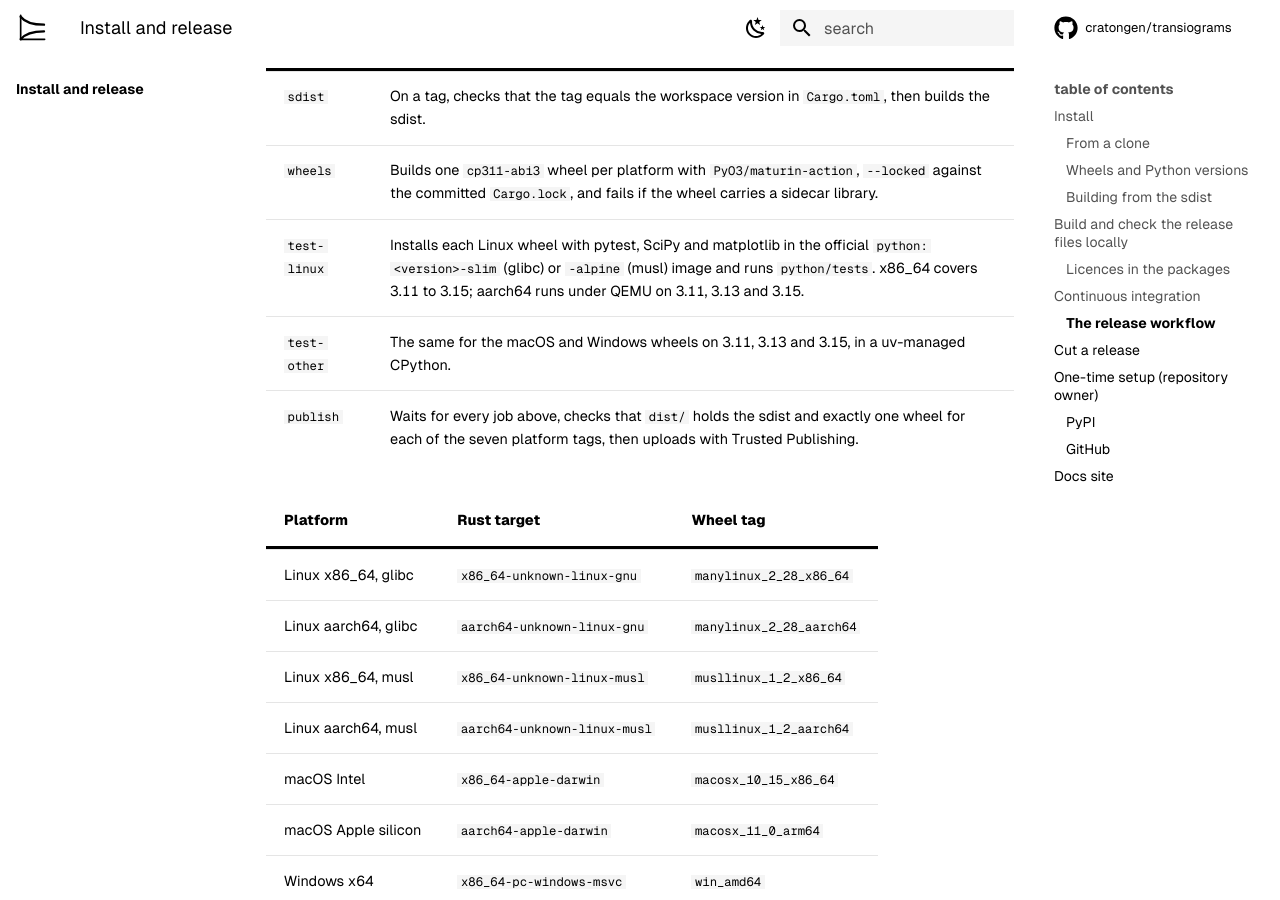
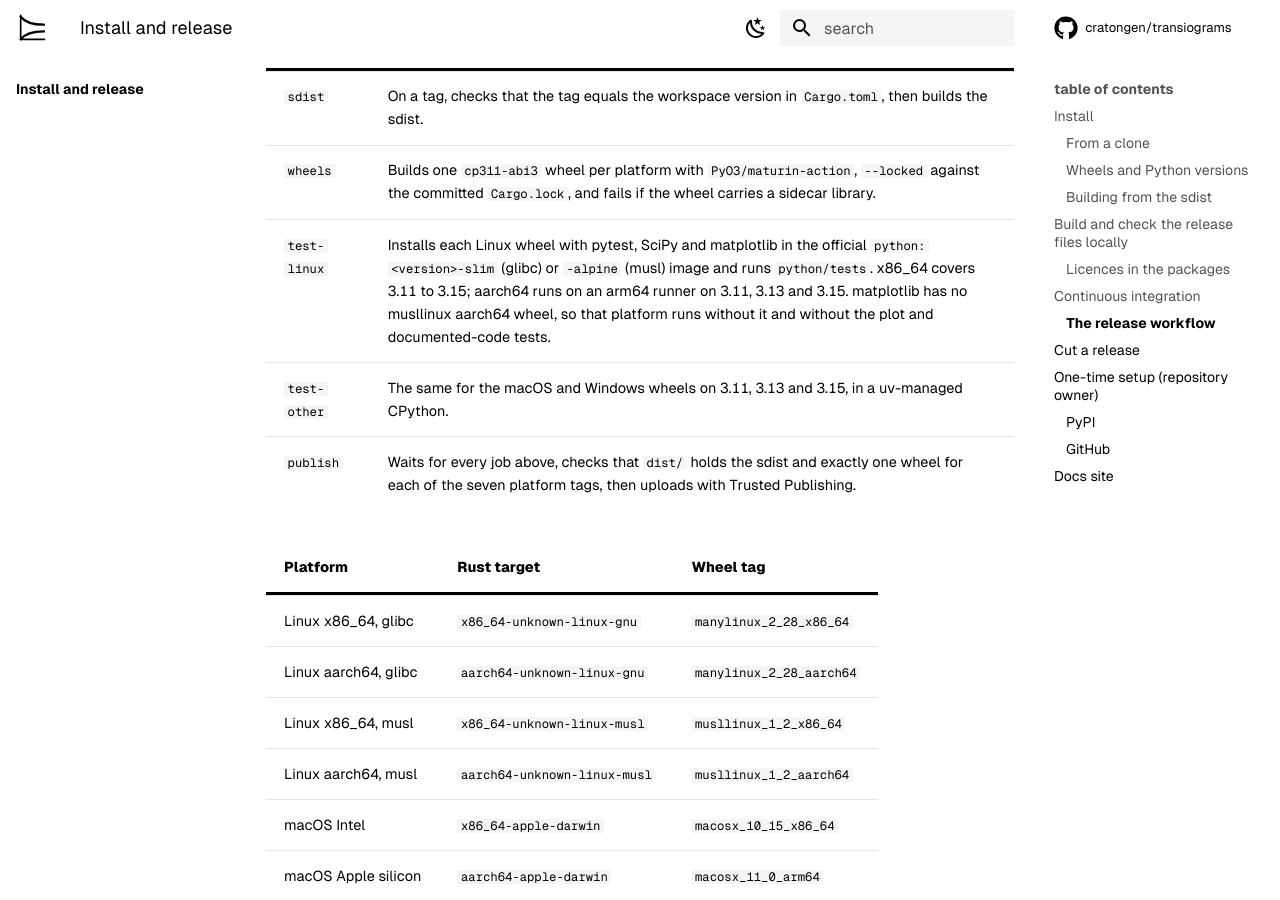
Before and after one commit to cratongen/transiograms, an MkDocs documentation site: the page built from docs/install-and-release.md, in a window 1280 px wide and 900 px high, scrolled down 2985 px. Built offline with MkDocs 1.6.1 and Material for MkDocs 9.7.7, drawn with Linux system fonts in a browser that asks for light colours; comment, search, counter and statistics services are not loaded.

Commit message:
ci(release): test the aarch64 wheels on an arm64 runner
Under QEMU the aarch64 wheel tests were still running after half an
hour. They now run in the same python images on ubuntu-24.04-arm.

```diff
--- a/docs/install-and-release.md
+++ b/docs/install-and-release.md
@@ -114,7 +114,7 @@ development Python only; `release.yml` tests the Windows wheel on 3.11, 3.13 and
 | --- | --- |
 | `sdist` | On a tag, checks that the tag equals the workspace version in `Cargo.toml`, then builds the sdist. |
 | `wheels` | Builds one `cp311-abi3` wheel per platform with `PyO3/maturin-action`, `--locked` against the committed `Cargo.lock`, and fails if the wheel carries a sidecar library. |
-| `test-linux` | Installs each Linux wheel with pytest, SciPy and matplotlib in the official `python:<version>-slim` (glibc) or `-alpine` (musl) image and runs `python/tests`. x86_64 covers 3.11 to 3.15; aarch64 runs under QEMU on 3.11, 3.13 and 3.15. |
+| `test-linux` | Installs each Linux wheel with pytest, SciPy and matplotlib in the official `python:<version>-slim` (glibc) or `-alpine` (musl) image and runs `python/tests`. x86_64 covers 3.11 to 3.15; aarch64 runs on an arm64 runner on 3.11, 3.13 and 3.15. matplotlib has no musllinux aarch64 wheel, so that platform runs without it and without the plot and documented-code tests. |
 | `test-other` | The same for the macOS and Windows wheels on 3.11, 3.13 and 3.15, in a uv-managed CPython. |
 | `publish` | Waits for every job above, checks that `dist/` holds the sdist and exactly one wheel for each of the seven platform tags, then uploads with Trusted Publishing. |
 
```
Also changed, not shown: 1 other file.
